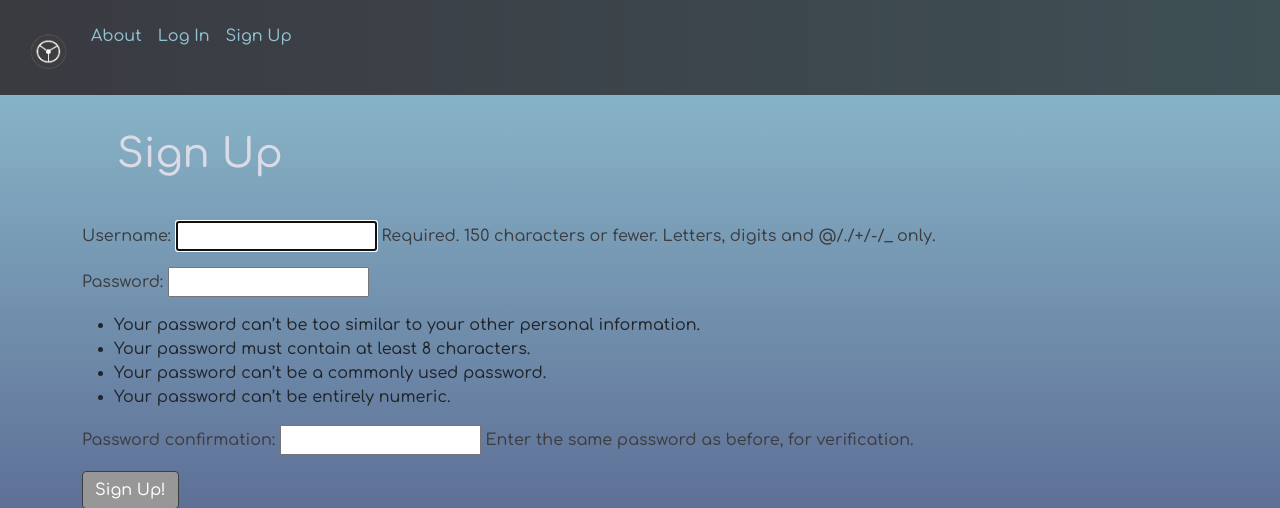
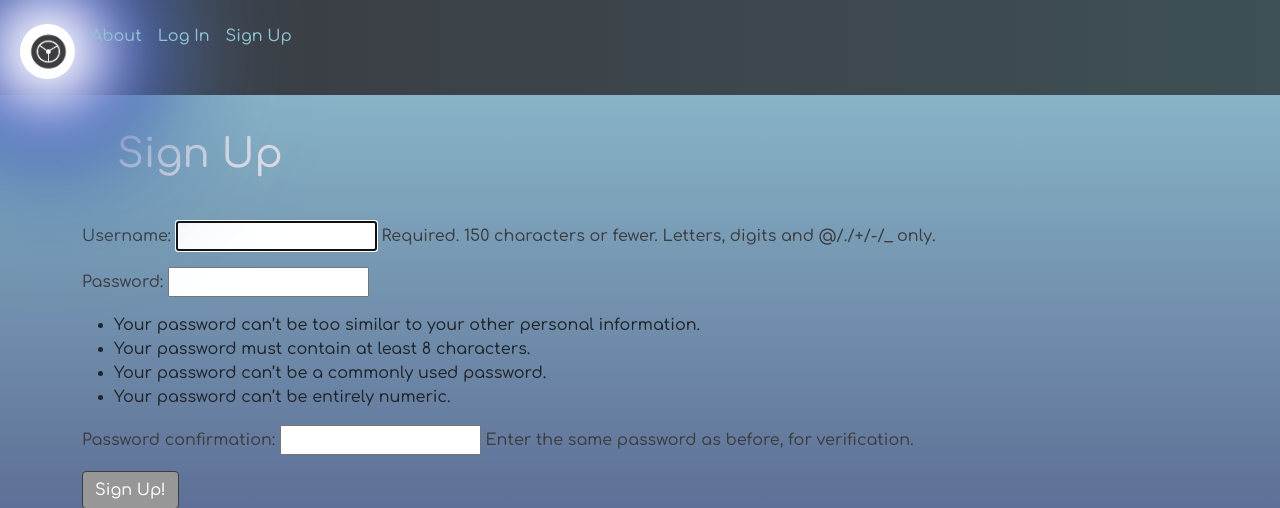
Before and after one commit to reclursive/Safe, a Django app: page /accounts/signup in a window 1280 px wide. Shown: the top 508 px of the page. Run offline with Django 3.2, Linux system fonts and the light colour scheme.

Commit message:
Glow effect for hover home in corner

```diff
--- a/main_app/static/css/style.css
+++ b/main_app/static/css/style.css
@@ -80,6 +80,7 @@ background-image: linear-gradient( #91C3D2, rgb(105, 105, 155)); */
   padding-top: 16;
   background-image: linear-gradient(to left, #3e5055, rgb(58, 58, 65));
   opacity: 0.75;
+
   }
 
 
@@ -113,14 +114,22 @@ footer {
 
   width: 55px;
   height: 55px;
-
+  border-radius: 50%;
+  background-color: #fff;
+  box-shadow:
+    0 0 60px 30px #fff,  /* inner white */
+    0 0 100px 60px rgb(72, 83, 206), /* middle magenta */
+    0 0 140px 90px rgb(82, 129, 171);
 
   }
 
 
+
 .softhome {
 text-align: center;
+
 }
+
 
 
 
```
